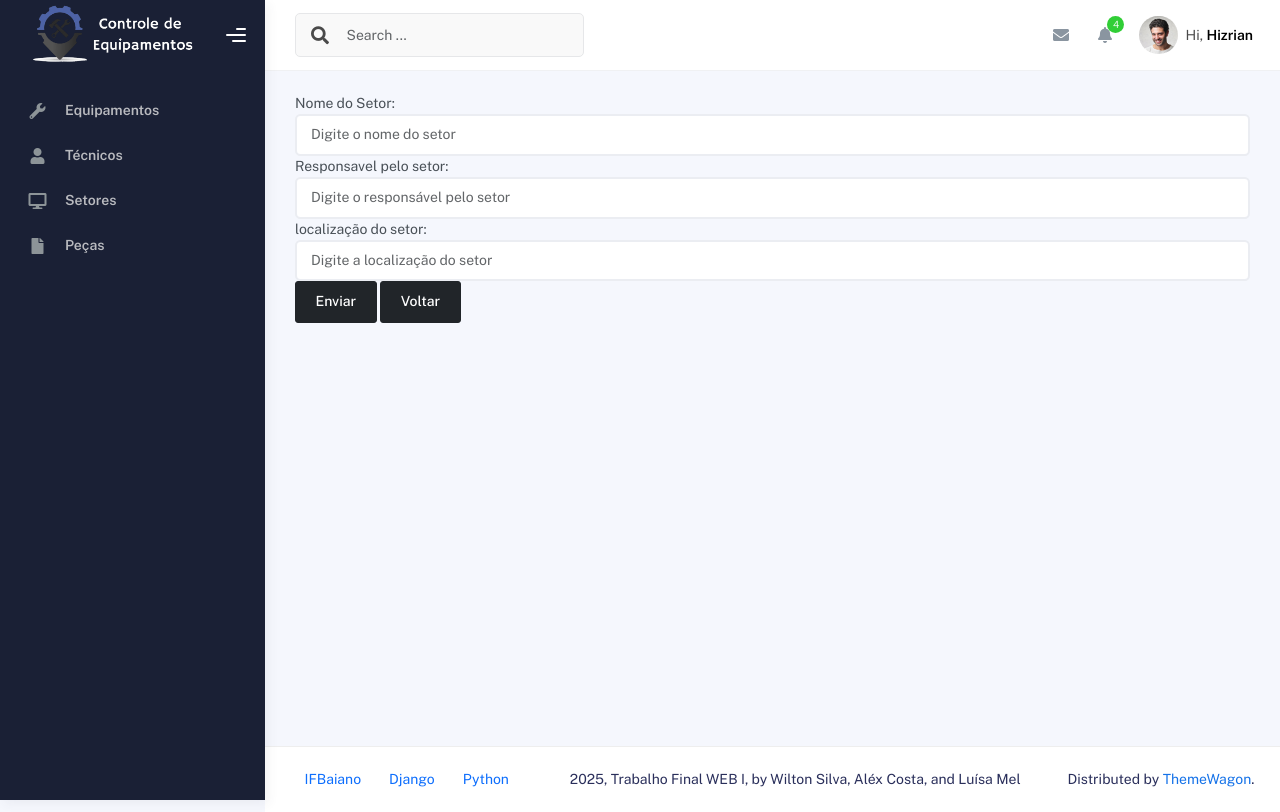
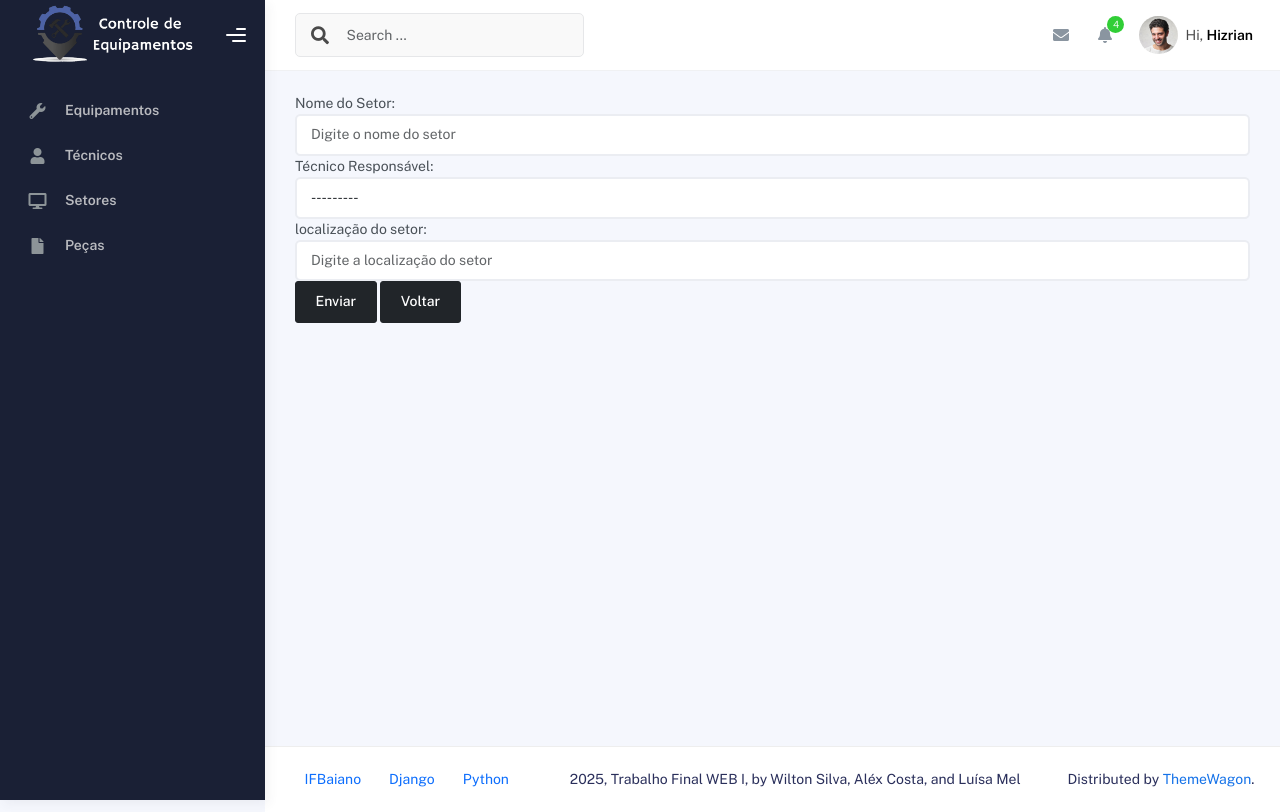
Before and after one commit to WiltonSR85/Controle-Manuten-o-de-equipamentos, a Django app: page /criar_setor/ in a window 1280 px wide. Run offline with Django 5.2, Linux system fonts and the light colour scheme; data comes from the database, SQL or seed files in the repository; some libraries are stand-ins or nearby versions.

Commit message:
Alteração dos Setores

```diff
--- a/Setores/forms.py
+++ b/Setores/forms.py
@@ -2,11 +2,12 @@
 from .models import Setor
 from Equipamentos.models import Equipamento
 from Setores.models import EquipamentoSetor
+from .models import Setor
 
 class SetorForm(forms.ModelForm):
     class Meta:
         model = Setor
-        fields = ['nome', 'responsavel', 'localizacao']
+        fields = ['nome', 'tecnico_responsavel', 'localizacao']
 
     nome = forms.CharField(
         label='Nome do Setor',
@@ -16,11 +17,11 @@
         })
     )
 
-    responsavel = forms.CharField(
-        label='Responsavel pelo setor',
-        widget=forms.TextInput(attrs={
-            'class': 'form-control',
-            'placeholder': 'Digite o responsável pelo setor'
+    tecnico_responsavel = forms.ModelChoiceField(
+        label='Técnico Responsável',
+        queryset=Setor.tecnico_responsavel.field.related_model.objects.all(),
+        widget=forms.Select(attrs={
+            'class': 'form-control'
         })
     )
 
--- a/Setores/models.py
+++ b/Setores/models.py
@@ -1,8 +1,15 @@
 from django.db import models
+from Tecnicos.models import Tecnico
 
 class Setor(models.Model):
     nome = models.CharField(max_length=100)
-    responsavel = models.CharField(max_length=100)
+
+    tecnico_responsavel = models.ForeignKey(
+        Tecnico,
+        on_delete=models.CASCADE,
+        related_name="setores_responsaveis"
+    )
+
     localizacao = models.CharField(max_length=100)
 
 
--- a/templates/setores/detalhe_setor.html
+++ b/templates/setores/detalhe_setor.html
@@ -8,7 +8,7 @@
         <table class="table table-striped table-hover align-middle">
             <thead class="table-dark">
                 <tr><th>nome</th scope="col"><td>{{ setor.nome }}</td></tr>
-                <tr><th>responsavel</th scope="col"><td>{{ setor.responsavel }}</td></tr>
+                <tr><th>responsavel</th scope="col"><td>{{ setor.tecnico_responsavel }}</td></tr>
                 <tr><th>localizacão</th scope="col"><td>{{ setor.localizacao }}</td></tr>
                 <tr><th>equipamentos</th scope="col">
                     <td>
--- a/templates/setores/listar_setores.html
+++ b/templates/setores/listar_setores.html
@@ -24,7 +24,7 @@
                 {% for setor in setores %}
                 <tr>
                     <td>{{ setor.nome }}</td>
-                    <td>{{ setor.responavel }}</td>
+                    <td>{{ setor.tecnico_responsavel }}</td>
                     <td>{{ setor.localizacao }}</td>
                     <td>
                         <a href="/setores/{{ setor.id }}/" class="btn btn-sm btn-primary">Ver</a>
```
Also changed, not shown: Setores/migrations/0003_remove_setor_responsavel_setor_tecnico_responsavel.py (added), db.sqlite3.
